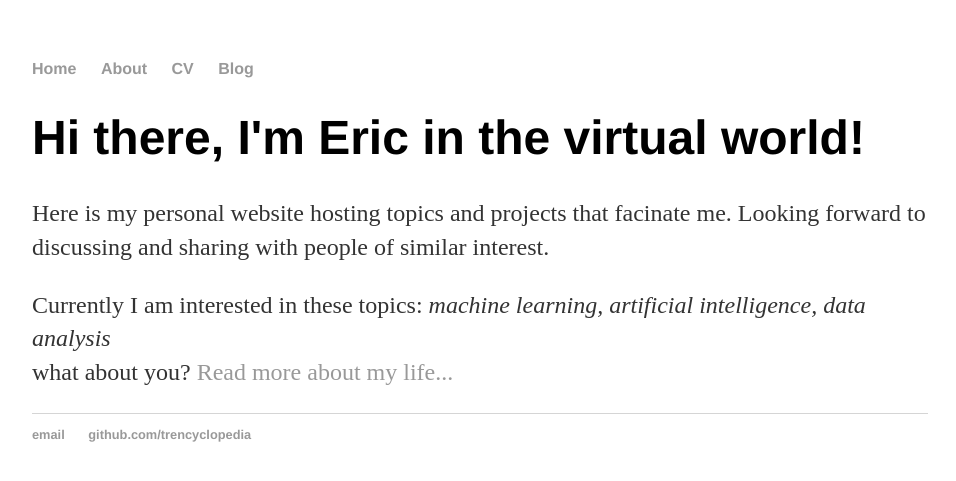
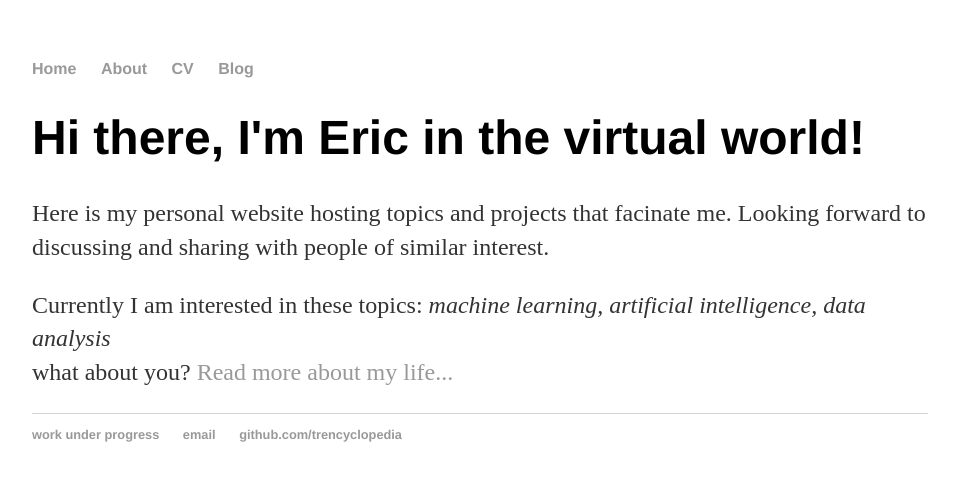
Before and after one commit to trencyclopedia/trencyclopedia.github.io, a Jekyll site: the page built from index.html, in a window 1280 px wide. Shown: the top 481 px of the page, without its empty margins (160-1116 px from the left). Built offline with Jekyll 4.4.1, drawn with Linux system fonts in a browser that asks for light colours.

Commit message:
Update default.html

```diff
--- a/_layouts/default.html
+++ b/_layouts/default.html
@@ -21,7 +21,8 @@
 			</div><!-- /.container -->
 			<footer>
 	    		<ul>
-	        		<li><a href="mailto:trencyclopedia@gmail.com">email</a></li>
+	        		<li><a >work under progress</a></li>
+				<li><a href="mailto:trencyclopedia@gmail.com">email</a></li>
 	        		<li><a href="https://github.com/trencyclopedia">github.com/trencyclopedia</a></li>
 				</ul>
 			</footer>
```
